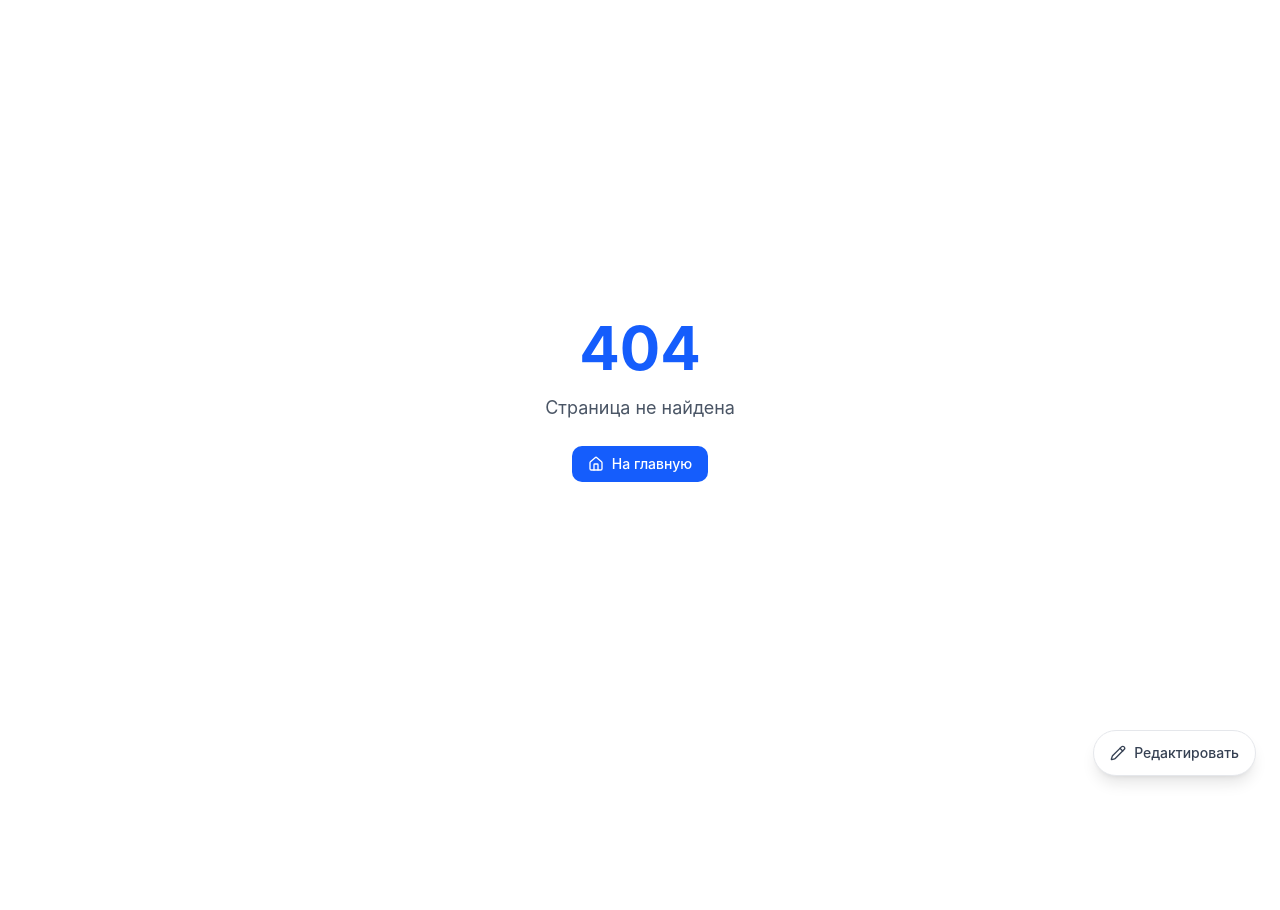
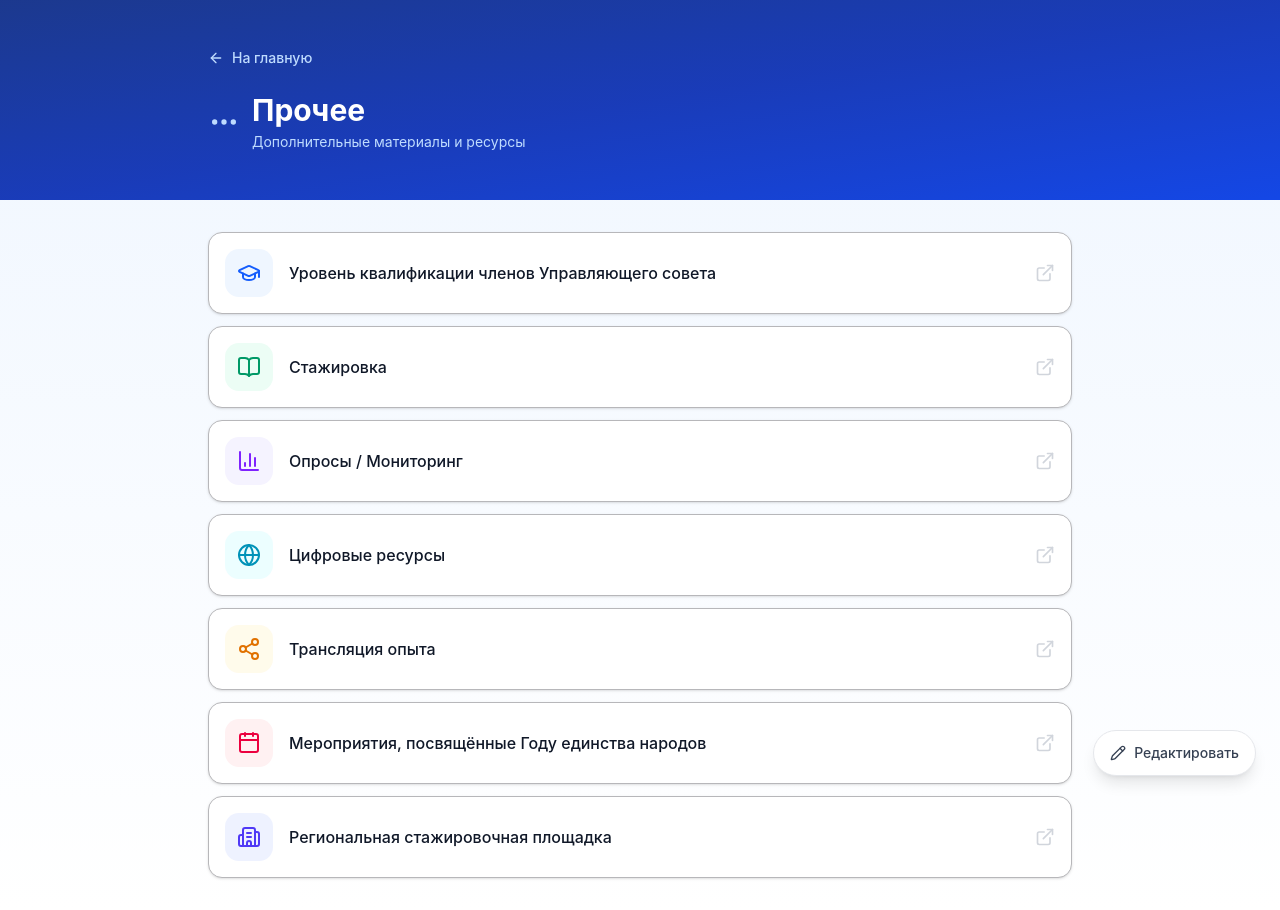
Before and after one commit to Vik725/personal-notes, a Next.js app: page /other in a window 1280 px wide. Before the commit this address had no page. Before the commit the page ends 800 px from the top, so only its background shows below. Built offline with nearby package versions, Linux system fonts and the light colour scheme.

Commit message:
Create page.tsx

```diff
--- /dev/null
+++ b/app/other/page.tsx
@@ -0,0 +1,63 @@
+import Link from "next/link";
+import { ArrowLeft, MoreHorizontal, ExternalLink, ShieldCheck, GraduationCap, BookOpen, BarChart3, Globe, Share2, Calendar, Building2 } from "lucide-react";
+
+const links = [
+  { title: "Уровень квалификации членов Управляющего совета", url: "https://vsad25.gosuslugi.ru/svedeniya-ob-obrazovatelnoy-organizatsii/struktura-i-organy-upravleniya-obrazovatelnoy-organizatsii/upravlyayuschiy-sovet/uroven-kvalifikatsii-chlenov-upravlyayuschego-soveta/", icon: GraduationCap, color: "bg-blue-50 text-blue-600" },
+  { title: "Стажировка", url: "https://vsad25.gosuslugi.ru/svedeniya-ob-obrazovatelnoy-organizatsii/struktura-i-organy-upravleniya-obrazovatelnoy-organizatsii/upravlyayuschiy-sovet/stazhirovka/", icon: BookOpen, color: "bg-emerald-50 text-emerald-600" },
+  { title: "Опросы / Мониторинг", url: "https://vsad25.gosuslugi.ru/svedeniya-ob-obrazovatelnoy-organizatsii/struktura-i-organy-upravleniya-obrazovatelnoy-organizatsii/upravlyayuschiy-sovet/oprosymonitoring/", icon: BarChart3, color: "bg-violet-50 text-violet-600" },
+  { title: "Цифровые ресурсы", url: "https://vsad25.gosuslugi.ru/svedeniya-ob-obrazovatelnoy-organizatsii/struktura-i-organy-upravleniya-obrazovatelnoy-organizatsii/upravlyayuschiy-sovet/tsifrovye-resursy/", icon: Globe, color: "bg-cyan-50 text-cyan-600" },
+  { title: "Трансляция опыта", url: "https://vsad25.gosuslugi.ru/svedeniya-ob-obrazovatelnoy-organizatsii/struktura-i-organy-upravleniya-obrazovatelnoy-organizatsii/upravlyayuschiy-sovet/translyatsiya-opyta/", icon: Share2, color: "bg-amber-50 text-amber-600" },
+  { title: "Мероприятия, посвящённые Году единства народов", url: "https://vsad25.gosuslugi.ru/svedeniya-ob-obrazovatelnoy-organizatsii/struktura-i-organy-upravleniya-obrazovatelnoy-organizatsii/upravlyayuschiy-sovet/meropriyatiya-posvyaschennye-godu-edinstva-narodov/", icon: Calendar, color: "bg-rose-50 text-rose-600" },
+  { title: "Региональная стажировочная площадка", url: "https://vsad25.gosuslugi.ru/svedeniya-ob-obrazovatelnoy-organizatsii/struktura-i-organy-upravleniya-obrazovatelnoy-organizatsii/upravlyayuschiy-sovet/regionalnaya-stazhirovochnaya-ploschadka/", icon: Building2, color: "bg-indigo-50 text-indigo-600" },
+];
+
+export default function OtherPage() {
+  return (
+    <div className="min-h-screen bg-gradient-to-b from-blue-50 to-white">
+      <div className="bg-gradient-to-br from-blue-900 via-blue-800 to-blue-700 text-white">
+        <div className="mx-auto max-w-4xl px-4 py-12">
+          <Link href="/" className="inline-flex items-center gap-2 text-sm font-medium text-blue-200 hover:text-white transition-colors mb-6">
+            <ArrowLeft className="h-4 w-4" />
+            На главную
+          </Link>
+          <div className="flex items-center gap-3">
+            <MoreHorizontal className="h-8 w-8 text-blue-200" />
+            <div>
+              <h1 className="text-2xl font-bold sm:text-3xl">Прочее</h1>
+              <p className="mt-1 text-sm text-blue-200">
+                Дополнительные материалы и ресурсы
+              </p>
+            </div>
+          </div>
+        </div>
+      </div>
+
+      <div className="mx-auto max-w-4xl px-4 py-8">
+        <div className="space-y-3">
+          {links.map((item, i) => {
+            const Icon = item.icon;
+            return (
+              <a
+                key={i}
+                href={item.url}
+                target="_blank"
+                rel="noopener noreferrer"
+                className="group flex items-center gap-4 rounded-xl border bg-white p-4 shadow-sm hover:shadow-md hover:border-blue-200 transition-all"
+              >
+                <div className={`flex h-12 w-12 shrink-0 items-center justify-center rounded-xl ${item.color}`}>
+                  <Icon className="h-6 w-6" />
+                </div>
+                <div className="min-w-0 flex-1">
+                  <h3 className="font-medium text-gray-900 group-hover:text-blue-600 transition-colors">
+                    {item.title}
+                  </h3>
+                </div>
+                <ExternalLink className="h-5 w-5 shrink-0 text-gray-300 group-hover:text-blue-500 transition-colors" />
+              </a>
+            );
+          })}
+        </div>
+      </div>
+    </div>
+  );
+}
```
